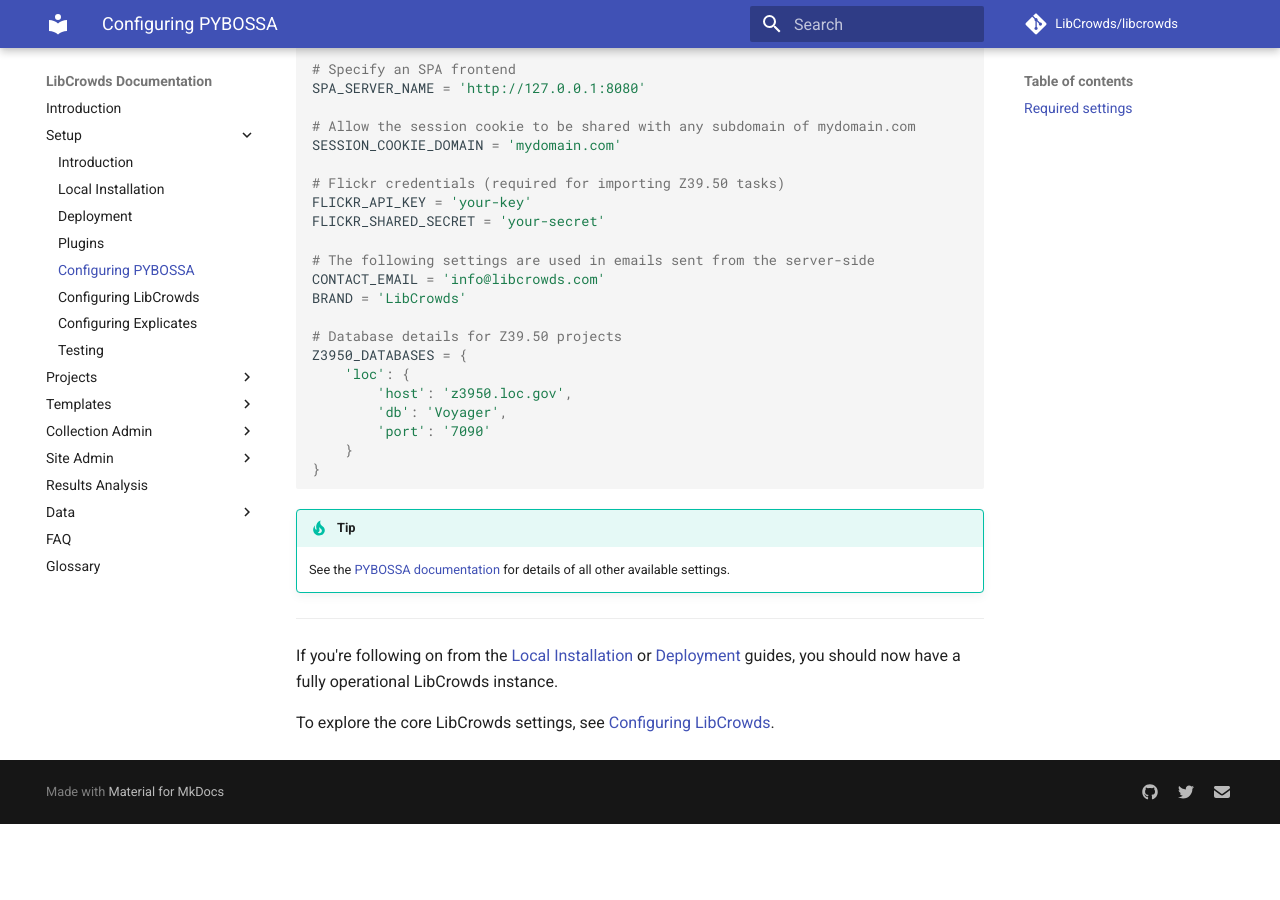
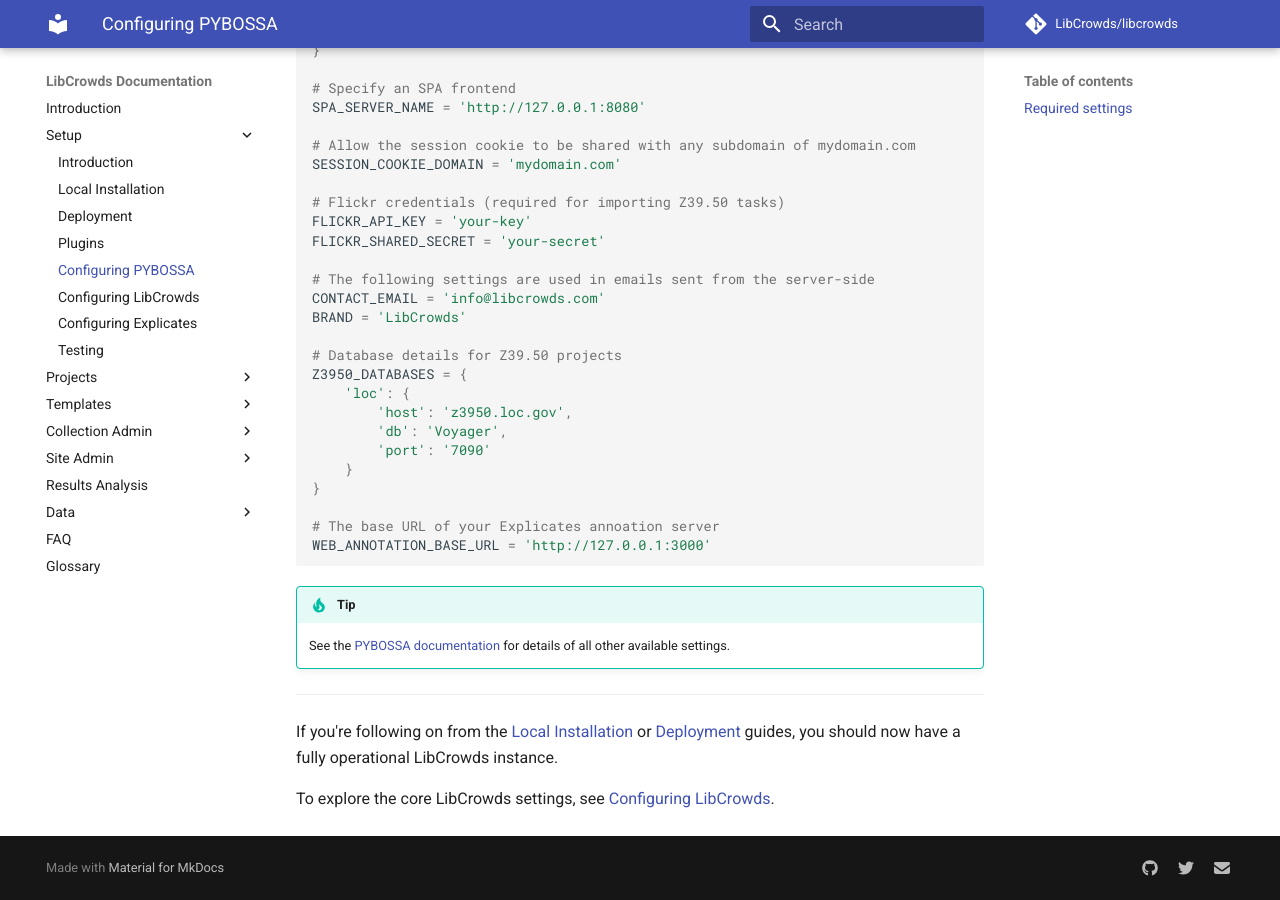
Before and after one commit to LibCrowds/docs, an MkDocs documentation site: the page built from docs/setup/configuring-pybossa.md, in a window 1280 px wide and 900 px high, scrolled down 1411 px. Built offline with MkDocs 1.6.1 and Material for MkDocs 9.7.7, drawn with Linux system fonts in a browser that asks for light colours; comment, search, counter and statistics services are not loaded; old or Windows-style settings are respelled for this version of MkDocs; before the commit the page ends 2235 px from its top, so only the background shows below that.

Commit message:
Add WEB_ANNOTATION_BASE_URL to config settings

````diff
--- a/docs/setup/configuring-pybossa.md
+++ b/docs/setup/configuring-pybossa.md
@@ -87,6 +88,9 @@
         'port': '7090'
     }
 }
+
+# The base URL of your Explicates annoation server
+WEB_ANNOTATION_BASE_URL = 'http://127.0.0.1:3000'
 ```
 
 !!! tip
````
Also changed, not shown: other parts of docs/setup/configuring-pybossa.md (+2 -1 lines).
